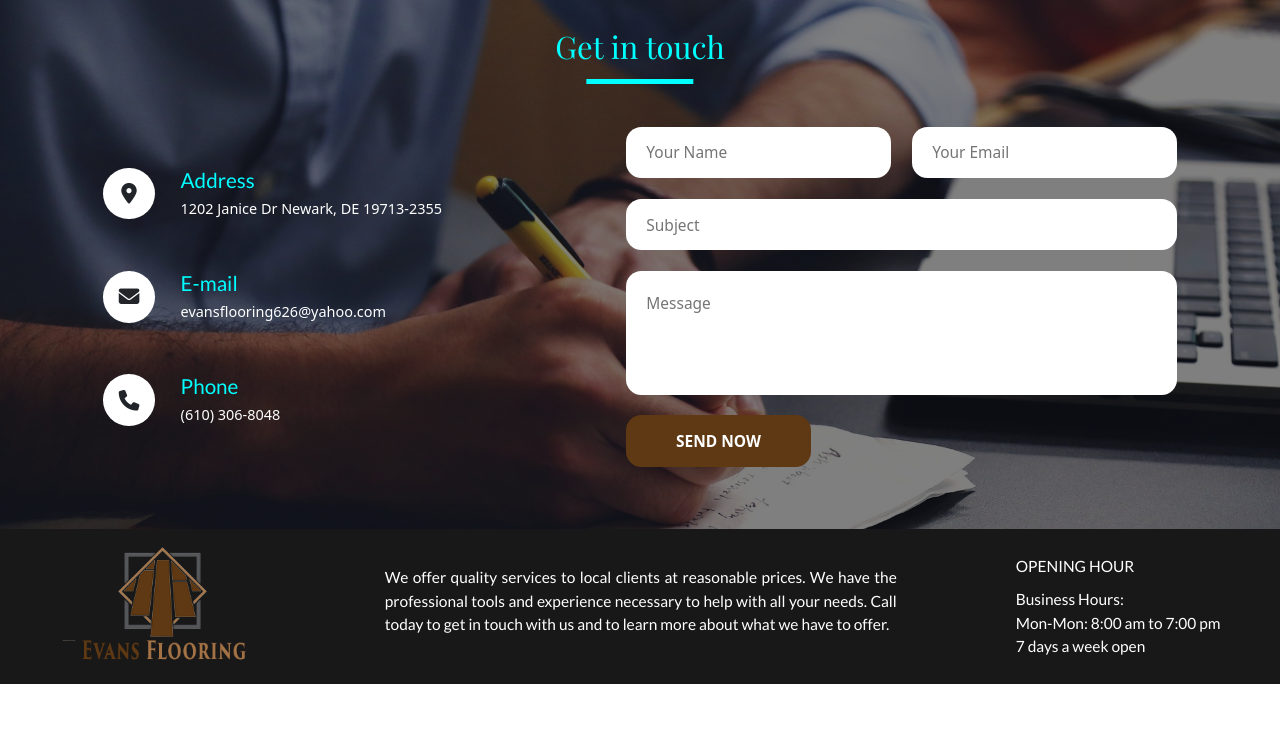
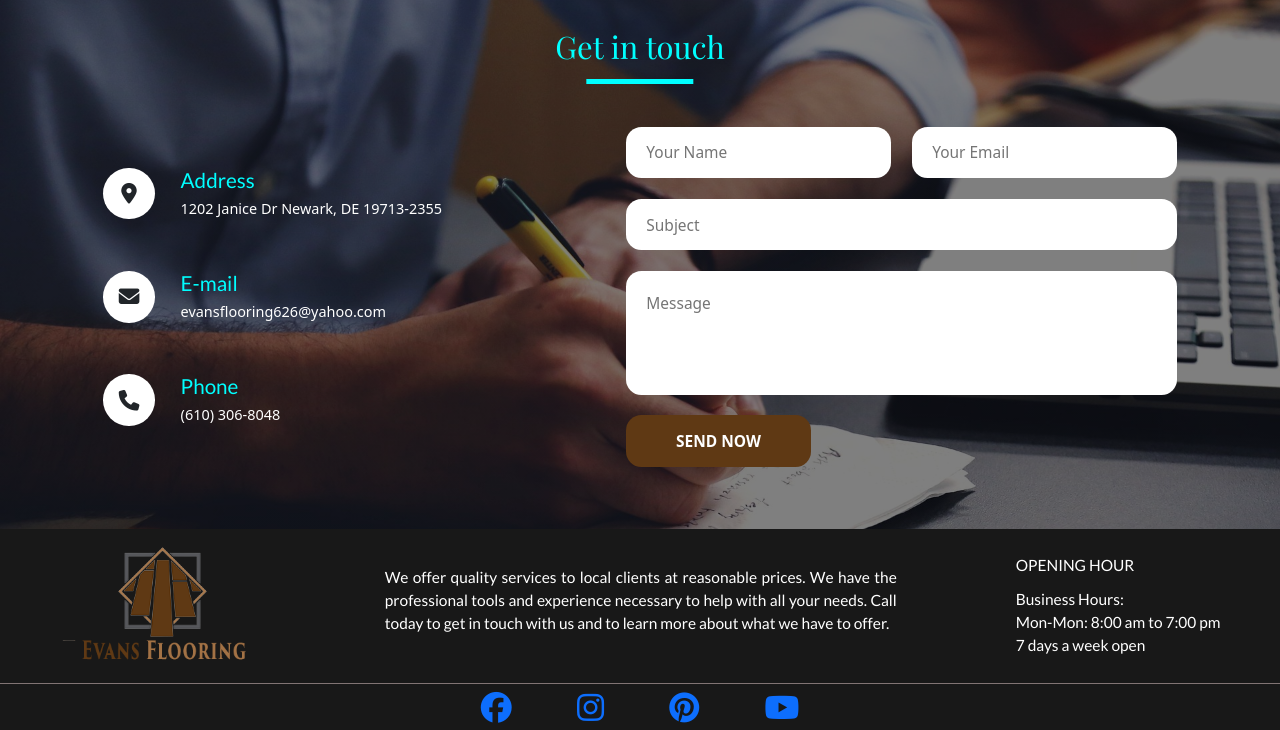
Before and after one commit to Raazkatwal/evans-flooring, a plain HTML site: page index.html in a window 1280 px wide. Shown: the part 3410-4140 px from the top of the page. Before the commit the page ends 4094 px from the top, so only its background shows below. Drawn offline with nearby package versions, Linux system fonts and the light colour scheme.

Commit message:
added social media

```diff
--- a/index.html
+++ b/index.html
@@ -267,6 +267,14 @@
                     7 days a week open
                 </div>
             </div>
+            <div class="social-media-section">
+                <div class="icons">
+                    <a href="index.html"><i class="fa-brands fa-facebook"></i></a>
+                    <a href="index.html"><i class="fa-brands fa-instagram"></i></a>
+                    <a href="index.html"><i class="fa-brands fa-pinterest"></i></a>
+                    <a href="index.html"><i class="fa-brands fa-youtube"></i></a>
+                </div>
+            </div>
         </div>
 </body>
 </html>
--- a/style.css
+++ b/style.css
@@ -310,6 +310,7 @@ nav{
     align-items: center;
     justify-content: space-around;
     color: white;
+    border-bottom: .1rem solid #817474;
 }
 .footer-des{
     font-size: 1.5rem;
@@ -322,3 +323,14 @@ nav{
 .opening-hours .title{
     text-transform: uppercase;
 }
+.social-media-section{
+    display: grid;
+    place-items: center;
+    background-color: #181818;
+}
+.icons{
+    display: flex;
+    justify-content: space-around;
+    width: 30%;
+    font-size: 3rem;
+}
```
